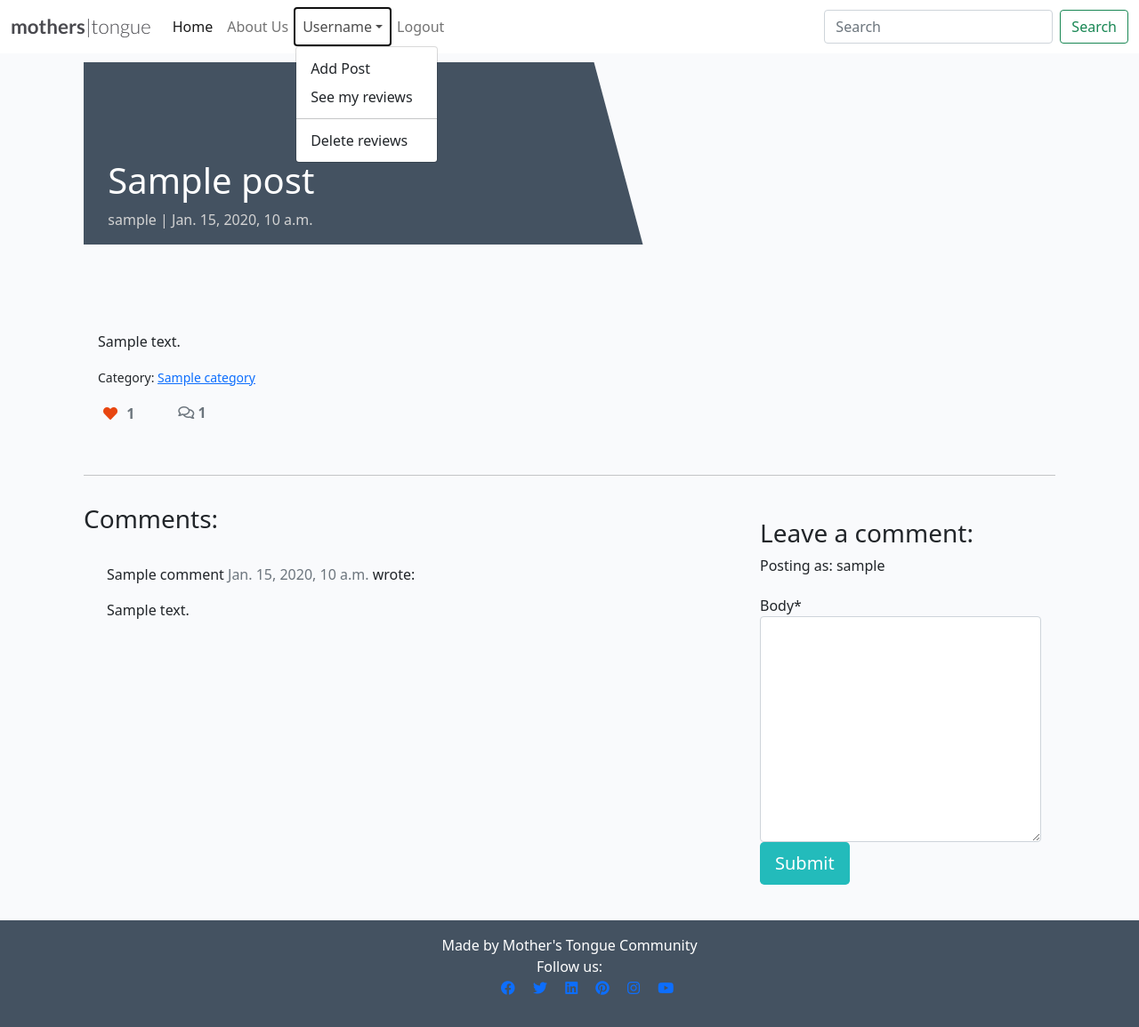
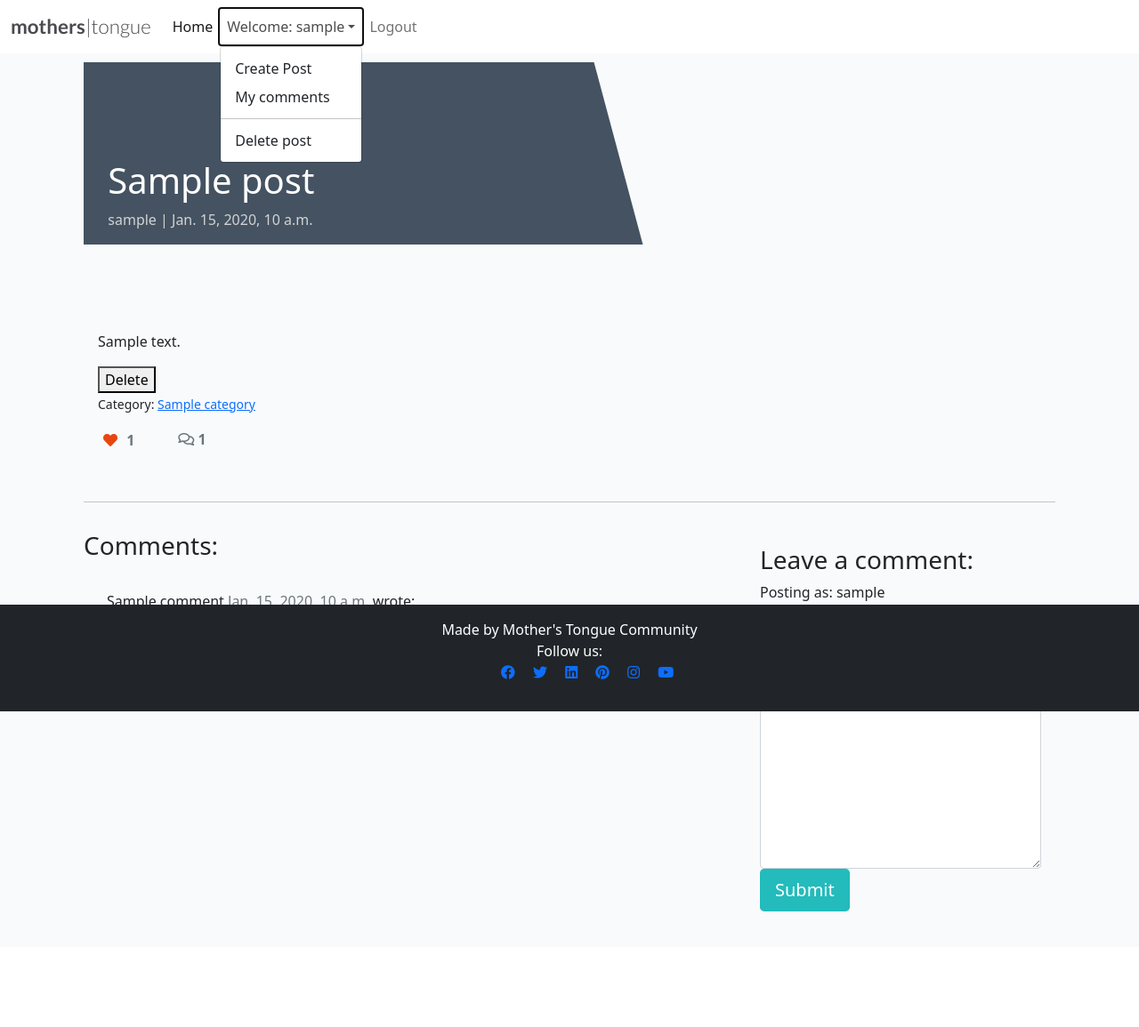
Before and after one commit to kiksgold/mothers-tongue, a Django app: a page that uses templates/base.html in a window 1280 px wide, after a click that opens the changed part. Shown: the whole page at 89% size. After the commit the page ends 1025 px from the top, so only its background shows below. Run offline with Django 3.2, Linux system fonts and the light colour scheme; a user stored in the database is signed in; tables that the repository leaves empty hold one stand-in row (values such as "Sample post"); some libraries are stand-ins or nearby versions.

Commit message:
Define function for users to create view

```diff
--- a/blog/forms.py
+++ b/blog/forms.py
@@ -9,6 +9,10 @@ class CommentForm(forms.ModelForm):
 
 
 class PostForm(forms.ModelForm):
+    class Meta:
+        model = Post
+        fields = ('title', 'content',)
+
     title = forms.CharField(
         max_length=255,
         widget=forms.TextInput(attrs={
@@ -16,13 +20,7 @@ class PostForm(forms.ModelForm):
             "placeholder": "Title"
         })
     )
-    author = forms.CharField(
-        max_length=60,
-        widget=forms.TextInput(attrs={
-            "class": "form-control",
-            "placeholder": "Your Name"
-        })
-    )
+
     content = forms.CharField(widget=forms.Textarea(
         attrs={
             "class": "form-control",
--- a/blog/models.py
+++ b/blog/models.py
@@ -3,10 +3,6 @@ from django.contrib.auth.models import User
 from cloudinary.models import CloudinaryField
 
 STATUS = ((0, "Draft"), (1, "Published"))
-
-class PublishedManager(models.Manager):
-    def get_queryset(self):
-        return super(PublishedManager,self).get_queryset().filter(status=1)
 
 
 class Post(models.Model):
@@ -22,8 +18,6 @@ class Post(models.Model):
     status = models.IntegerField(choices=STATUS, default=0)
     likes = models.ManyToManyField(User, related_name='blogpost_like', blank=True)
     category = models.ManyToManyField('Category', related_name="posts")
-    objects = models.Manager()
-    published = PublishedManager()
 
     class Meta:
         ordering = ["-created_on"]
@@ -35,6 +29,19 @@ class Post(models.Model):
     def number_of_likes(self):
         # Returns the number of likes on a post
         return self.likes.count()
+
+    def get_fields(self):
+        # Create a list of label/value pairs for columns
+        return [(field.verbose_name, field.value_from_object(self))
+
+            if field.verbose_name != 'post'
+
+            else
+                (field.verbose_name,
+                Post.objects.get(pk=field.value_from_object(self)).name)
+
+            for field in self.__class__._meta.fields[1:]
+        ]
 
 
 class Comment(models.Model):
--- a/blog/urls.py
+++ b/blog/urls.py
@@ -5,7 +5,8 @@ from django.urls import path
 urlpatterns = [
     path('', views.PostList.as_view(), name='home'),
     path('<slug:slug>/', views.PostDetail.as_view(), name='post_detail'),
-    path('search/', views.search, name='search'),
     path('category/<slug:slug>/', views.category, name='category'),
     path('like/<slug:slug>', views.PostLike.as_view(), name='post_like'),
+    path('posts/create/', views.PostCreateView.as_view(), name='create_post'),
+    path('posts/<int:pk>/delete', views.PostDeleteView.as_view(), name='delete_post'),
 ]
--- a/blog/views.py
+++ b/blog/views.py
@@ -1,32 +1,22 @@
-from django.db.models import Q
 from django.shortcuts import render, redirect, get_object_or_404, reverse
 from django.views import generic, View
+from django.template.defaultfilters import slugify
+from django.contrib.auth.models import User
+from django.views.generic.list import ListView
+from django.views.generic.detail import DetailView
+from django.views.generic.edit import CreateView, DeleteView
+from django.urls import reverse_lazy
 from .models import Post, Category
 from .forms import CommentForm, PostForm
-from django.http import HttpResponseRedirect
+from django.shortcuts import redirect, render
+from django.http import HttpResponse, HttpResponseRedirect
+
 
 class PostList(generic.ListView):
     model = Post
     queryset = Post.objects.filter(status=1).order_by('-created_on')
     template_name = 'index.html'
     paginate_by = 6
-
-
-def category(request, slug):
-    category = get_object_or_404(Category, slug=slug)
-    posts = category.posts.filter(status=1)
-    # posts = Post.published.all()
-
-    return render(request, 'category.html', {'category': category, 'posts': posts})
-
-
-def search(request):
-    # Define a function for search query
-    query = request.GET.get('query', '')
-
-    posts = Post.objects.filter(status=Post.ACTIVE).filter(Q(title__icontains=query) | Q(intro__icontains=query) | Q(body__icontains=query))
-
-    return render(request, 'blog/search.html', {'posts': posts, 'query': query})
 
 
 class PostDetail(View):
@@ -83,7 +73,6 @@ class PostDetail(View):
         )
 
 
-
 class PostLike(View):
 
     def post(self, request, slug, *args, **kwargs):
@@ -97,25 +86,47 @@ class PostLike(View):
         return HttpResponseRedirect(reverse('post_detail', args=[slug]))
 
 
-class PostForm(View):
+def category(request, slug):
+    # Define a function for post category
+    category = get_object_or_404(Category, slug=slug)
+    posts = category.posts.filter(status=1)
 
-    def blog_post(request):
-        post_form = PostForm()
-        if request.method == 'POST':
-            post_form = PostForm(request.POST)
-            if post_form.is_valid():
-                post = Post(
-                    title=post_form.cleaned_data["title"],
-                    author=post_form.cleaned_data["author"],
-                    content=post_form.cleaned_data["content"],
-                )
-                post.save()
+    return render(request, 'category.html', {'category': category, 'posts': posts})
 
-        context = {
-            "post_form":post_form,
-        }
 
-        args= {}
-        args['post_form']= post_form
+class PostDeleteView(DeleteView):
+    model = Post
+    success_url = reverse_lazy('home')
 
-        return render(request, "post_detail.html", args)
+
+
+
+class PostCreateView(View):
+
+    def get(self, request, *args, **kwargs):
+        return render(
+            request,
+            "create_post.html",
+            {
+                "post_form": PostForm()
+            },
+        )
+
+    def post(self, request, *args, **kwargs):
+
+        post_form = PostForm(data=request.POST)
+        if post_form.is_valid():
+            post_form.instance.slug = slugify(post_form.instance.title)
+            email = request.user.email
+            post_form.instance.author  = User.objects.get(email = email)
+            post_form.instance.status = 1
+            post_form.save()
+            return HttpResponseRedirect(reverse('home'))
+        else:
+            return render(
+                request,
+                "create_post.html",
+                {
+                    "post_form": PostForm()
+                },
+            )
--- a/static/css/style.css
+++ b/static/css/style.css
@@ -13,8 +13,8 @@ body {
     font-weight: 300;
 }
 
-.light-bg {
-    background-color: #fff;
+.navbar-light{
+    background-color: #e3f2fd
 }
 
 .dark-bg {
--- a/templates/base.html
+++ b/templates/base.html
@@ -5,13 +5,13 @@
 <head>
     <title>Mother's Tongue Blog</title>
 
+    <meta charset="UTF-8">
+    <meta http-equiv="X-UA-Compatible" content="IE=edge">
+    <meta name="viewport" content="width=device-width, initial-scale=1.0">
     <link rel="preconnect" href="https://fonts.gstatic.com">
     <link href="https://fonts.googleapis.com/css2?family=Roboto:wght@300&display=swap" rel="stylesheet">
     <link href="https://fonts.googleapis.com/css2?family=Lato:wght@300;700&display=swap" rel="stylesheet">
     <link rel="stylesheet" href="https://cdnjs.cloudflare.com/ajax/libs/font-awesome/5.15.3/css/all.min.css">
-    <meta charset="UTF-8">
-    <meta http-equiv="X-UA-Compatible" content="IE=edge">
-    <meta name="viewport" content="width=device-width, initial-scale=1.0">
     <link href="https://cdn.jsdelivr.net/npm/bootstrap@5.0.1/dist/css/bootstrap.min.css" rel="stylesheet"
         integrity="sha384-+0n0xVW2eSR5OomGNYDnhzAbDsOXxcvSN1TPprVMTNDbiYZCxYbOOl7+AMvyTG2x" crossorigin="anonymous">
     <script src="https://cdn.jsdelivr.net/npm/bootstrap@5.0.1/dist/js/bootstrap.bundle.min.js"
@@ -21,7 +21,9 @@
 
 </head>
 
-<body>
+<body class="d-flex flex-column h-100">
+
+    <main class="flex-shrink-0">
         <!-- Navigation -->
         <nav class="navbar navbar-expand-lg navbar-light bg-white">
             <div class="container-fluid">
@@ -39,17 +41,14 @@
                         </li>
 
                         {% if user.is_authenticated %}
-                    <li class="nav-item">
-                        <a class="nav-link" href="#">About Us</a>
-                    </li>
                         <li class="nav-item dropdown">
                             <a class="nav-link dropdown-toggle" href="#" id="navbarDropdown"
-                        role="button" data-bs-toggle="dropdown" aria-expanded="false">Username</a>
+                            role="button" data-bs-toggle="dropdown" aria-expanded="false">Welcome: {{ user.username }}</a>
                             <ul class="dropdown-menu" aria-labelledby="navbarDropdown">
-                            <li><a class="dropdown-item" href="#">Add Post</a></li>
-                            <li><a class="dropdown-item" href="#">See my reviews</a></li>
+                                <li><a class="dropdown-item" href="{% url 'create_post' %}">Create Post</a></li>
+                                <li><a class="dropdown-item" href="#">My comments</a></li>
                                 <li><hr class="dropdown-divider"></li>
-                            <li><a class="dropdown-item" href="#">Delete reviews</a></li>
+                                <li><a class="dropdown-item" href="#">Delete post</a></li>
                             </ul>
                         </li>
                         <li class="nav-item">
@@ -64,11 +63,6 @@
                         </li>
                         {% endif %}
                     </ul>
-
-                <form class="d-flex" action= "{% url 'search' %}">
-                    <input class="form-control me-2" type="search" placeholder="Search" aria-label="Search">
-                    <button class="btn btn-outline-success" type="submit">Search</button>
-                  </form>
                 </div>
             </div>
         </nav>
@@ -95,8 +89,11 @@
             </div>
         </section>
 
+    </main>
+
     <!-- Footer -->
-    <footer class="footer mt-auto py-3 dark-bg">
+    <footer class="footer mt-auto py-3 bg-dark" style="position: fixed;bottom: 0;width: 100%;">
+        <div class="container">
             <p class="m-0 text-center text-white">Made by Mother's Tongue Community</p>
             <p class="m-0 text-center text-white">Follow us:
                 <ul class="text-center">
@@ -137,6 +134,7 @@
                         </a>
                     </li>
                 </ul>
+        </div>
     </footer>
     <script>
         setTimeout(function () {
--- a/templates/post_detail.html
+++ b/templates/post_detail.html
@@ -34,6 +34,13 @@
                 <p class="card-text ">
                     {{ post.content | safe }}
                 </p>
+                {% if user.is_authenticated and user.id == post.author.id %}
+                <form class="d-inline" action="{% url 'delete_post' post.id %}" method="POST">
+                    {% csrf_token %}
+
+                    <button type="submit" value="submit">Delete</button>
+                </form>
+                {% endif %}
                 {% for category in post.category.all %}
                 <p><small>Category: <a href="{% url 'category' category.slug %}">{{ category.title }}</a></small></p>
                 {% endfor %}
```
Also changed, not shown: templates/create_post.html (added, +22 -0 lines), templates/search.html (deleted, +0 -34 lines), README.md, templates/about_us.html (deleted), 2 other files. Lines whose indentation alone changed are shown as unchanged.
